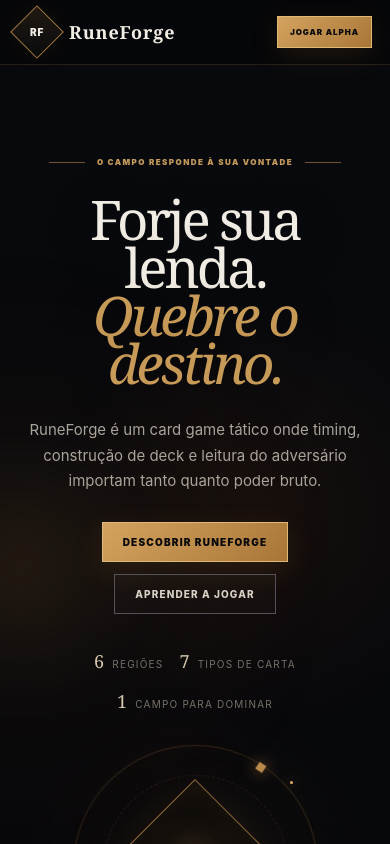
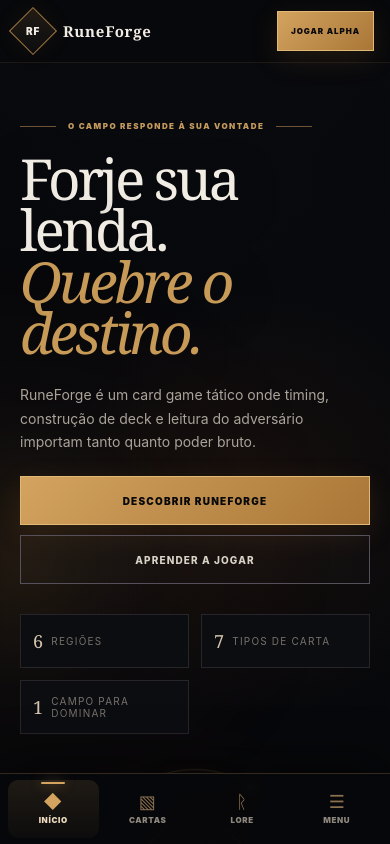
Before and after one commit to EntropiaEKaos/SiteRuneForged, a Next.js app: page / in a window 390 px wide. Shown: the top 844 px of the page. Built offline with nearby package versions, Linux system fonts and the light colour scheme.

Commit message:
Wire global mobile navigation into root layout

```diff
--- a/src/app/layout.tsx
+++ b/src/app/layout.tsx
@@ -1,5 +1,7 @@
 import type { Metadata } from "next";
+import MobileSiteNavigation from "@/components/MobileSiteNavigation";
 import "./globals.css";
+import "./public-experience.css";
 
 export const metadata: Metadata = {
   title: "RuneForge — Forge Your Legend",
@@ -9,7 +11,10 @@ export const metadata: Metadata = {
 export default function RootLayout({ children }: Readonly<{ children: React.ReactNode }>) {
   return (
     <html lang="pt-BR">
-      <body>{children}</body>
+      <body>
+        {children}
+        <MobileSiteNavigation />
+      </body>
     </html>
   );
 }
```
